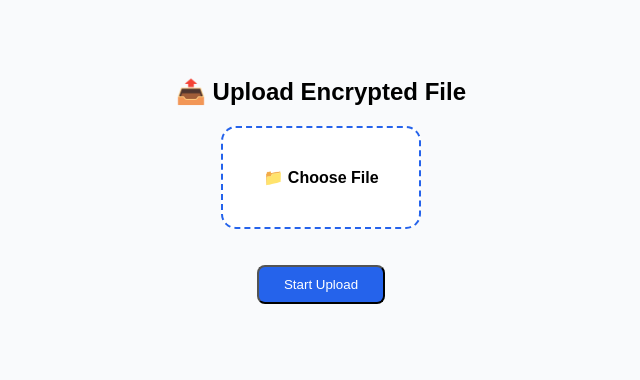
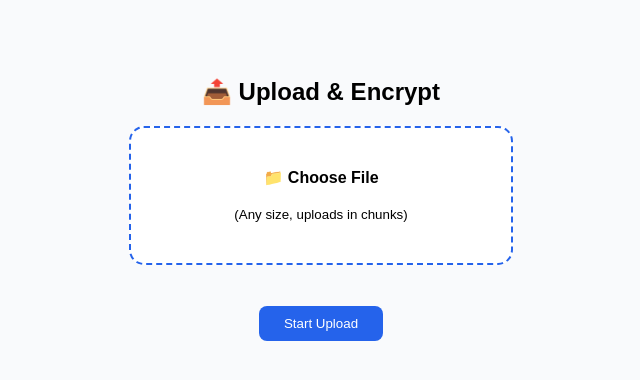
Before and after one commit to Eshwar2-cyber/SmartQr, a Flask app: page / in a window 1280 px wide. Shown: the top 380 px of the page, without its empty margins (319-959 px from the left). Run offline with Flask 3, Linux system fonts and the light colour scheme.

Commit message:
Fix QR final

```diff
--- a/app.py
+++ b/app.py
@@ -12,12 +12,12 @@ STATIC = os.path.join(BASE, "static")
 QRFOLDER = os.path.join(STATIC, "qrcodes")
 CHUNKS = os.path.join(BASE, "chunks")
 
-# ✅ Make sure folders exist
+# ✅ Ensure folders exist
 for f in [UPLOAD, ENCRYPT, STATIC, QRFOLDER, CHUNKS]:
     os.makedirs(f, exist_ok=True)
 
 PUBLIC = "https://smartqr-oyjd.onrender.com"
-CHUNK_SIZE = 1 * 1024 * 1024  # 1MB safer chunks
+CHUNK_SIZE = 1 * 1024 * 1024  # 1MB chunks
 
 def make_key():
     return base64.urlsafe_b64encode(os.urandom(32)).decode()
@@ -112,45 +112,50 @@ def finish_upload():
         "filename": filename
     })
 
-
 @app.route("/success/<filename>")
 def success(filename):
+    filename = secure_filename(filename)
+
+    qr_image = f"{filename}_qr.png"
+    public_link = f"{PUBLIC}/view/{filename}"
     key = request.args.get("key")
-    qr_image = f"{filename}_qr.png"
 
     meta = os.path.join(ENCRYPT, filename + ".meta")
     expires = None
     if os.path.exists(meta):
-        data = json.load(open(meta))
-        expires = max(0, int((data["time"] + 86400) - time.time()))
+        try:
+            with open(meta, "r") as f:
+                data = json.load(f)
+            expires = max(0, int((data.get("time", 0) + 86400) - time.time()))
+        except:
+            expires = None
 
     return render_template(
-    "success.html",
-    filename=filename,
-    qr_image=qr,
-    public_link=public_link,
-    key=key,
-    expires_in=expires,
-    uuid=uuid.uuid4().hex   # ✅ cache buster
-)
-
-
+        "success.html",
+        filename=filename,
+        qr_image=qr_image,
+        public_link=public_link,
+        key=key,
+        expires_in=expires,
+        uuid=uuid.uuid4().hex
+    )
 
 @app.route("/view/<filename>")
 def view(filename):
+    filename = secure_filename(filename)
     enc = os.path.join(ENCRYPT, filename)
     if not os.path.exists(enc):
         return render_template("404.html")
     return render_template("view.html", filename=filename)
 
-
 @app.route("/unlock/<filename>")
 def unlock(filename):
+    filename = secure_filename(filename)
     return render_template("unlock.html", filename=filename)
-
 
 @app.route("/decrypt/<filename>", methods=["POST"])
 def decrypt(filename):
+    filename = secure_filename(filename)
     key = request.form.get("key")
     enc = os.path.join(ENCRYPT, filename)
 
@@ -171,11 +176,10 @@ def decrypt(filename):
 
     return render_template("decrypted_success.html", link=f"/uploads/{filename}")
 
-
 @app.route("/uploads/<filename>")
 def serve_file(filename):
+    filename = secure_filename(filename)
     return send_file(os.path.join(UPLOAD, filename), as_attachment=False)
-
 
 if __name__ == "__main__":
     app.run(host="0.0.0.0", port=5000, debug=True)
--- a/templates/preview.html
+++ b/templates/preview.html
@@ -5,55 +5,92 @@
 <title>Upload File</title>
 <style>
   body{font-family:Arial;text-align:center;padding:50px;background:#f9fafc}
-  .box{border:2px dashed #2563eb;padding:40px;border-radius:15px;background:#fff;display:inline-block;cursor:pointer}
+  .box{
+    border:2px dashed #2563eb;
+    padding:40px;
+    border-radius:15px;
+    background:#fff;
+    display:inline-block;
+    cursor:pointer;
+    width:300px;
+  }
   input[type=file]{display:none}
-  .btn{background:#2563eb;color:white;padding:10px 25px;border-radius:8px;margin-top:20px;cursor:pointer}
-  #progressBar{width:70%;max-width:500px;margin:20px auto;height:16px;background:#e5e7eb;border-radius:10px;overflow:hidden;display:none}
-  #progress{height:100%;width:0;background:#2563eb;transition:.2s}
-  #eta{font-weight:bold;margin-top:8px}
+  .btn{
+    background:#2563eb;
+    color:white;
+    padding:10px 25px;
+    border-radius:8px;
+    margin-top:25px;
+    cursor:pointer;
+    border:none;
+  }
+  #progressBar{
+    width:70%;
+    max-width:500px;
+    margin:25px auto;
+    height:18px;
+    background:#e5e7eb;
+    border-radius:10px;
+    overflow:hidden;
+    display:none
+  }
+  #progress{
+    height:100%;
+    width:0;
+    background:#2563eb;
+    transition:.15s
+  }
+  #fileInfo{font-size:14px;color:#333;margin-top:10px}
+  #eta{font-weight:bold;margin-top:10px}
 </style>
 </head>
 <body>
 
-<h2>📤 Upload Encrypted File</h2>
+<h2>📤 Upload & Encrypt</h2>
 
 <label class="box">
-  <strong>📁 Choose File</strong><br>
+  <strong>📁 Choose File</strong><br><br>
+  <small>(Any size, uploads in chunks)</small>
   <input type="file" id="fileInput">
 </label>
 
-<p id="fileName"></p>
+<p id="fileInfo"></p>
 
-<div id="progressBar"><div id="progress"></div></div>
+<div id="progressBar">
+  <div id="progress"></div>
+</div>
+
 <p id="eta"></p>
 
 <button class="btn" onclick="startUpload()">Start Upload</button>
 
 <script>
 const fileInput = document.getElementById("fileInput");
-const fileName = document.getElementById("fileName");
+const fileInfo = document.getElementById("fileInfo");
 const progress = document.getElementById("progress");
 const progressBar = document.getElementById("progressBar");
 const etaText = document.getElementById("eta");
 
-// ✅ CHUNK SIZE 1MB (safer)
-const chunkSize = 1 * 1024 * 1024;
+// ✅ Safer 1MB chunks
+const chunkSize = 1024 * 1024;
 
 fileInput.addEventListener("change",()=>{
-  if(fileInput.files.length)
-    fileName.innerHTML = "✅ Selected: " + fileInput.files[0].name;
+  if(fileInput.files.length){
+    let f = fileInput.files[0];
+    fileInfo.innerHTML = `✅ Selected: <b>${f.name}</b><br>📦 ${(f.size/1024/1024).toFixed(2)} MB`;
+  }
 });
 
-async function uploadChunk(fd) {
+// ✅ retry a chunk until stored
+async function uploadChunk(form){
   while(true){
-    try {
-      const r = await fetch("/upload_chunk",{method:"POST",body:fd});
-      if(r.ok) return; // success
-    } catch(e){
-      console.log("Retrying...");
+    try{
+      const r = await fetch("/upload_chunk",{method:"POST", body:form});
+      if(r.ok) return;
+    }catch(e){
+      console.log("Network issue… retrying");
     }
-    // 🔁 wait 2 sec & retry
-    await new Promise(res=>setTimeout(res,2000));
+    await new Promise(res=>setTimeout(res,1500));
   }
 }
 
@@ -66,41 +103,44 @@ async function startUpload(){
 
   progressBar.style.display = "block";
   let uploaded = 0;
-  let startTime = Date.now();
+  let started = Date.now();
 
-  for(let i=0; i<totalChunks; i++){
-    const start = i * chunkSize;
-    const chunk = file.slice(start, start + chunkSize);
+  for(let i=0;i<totalChunks;i++){
+    let start = i * chunkSize;
+    let blob = file.slice(start, start + chunkSize);
 
     let form = new FormData();
-    form.append("chunk", chunk);
     form.append("file_id", fileId);
     form.append("filename", file.name);
     form.append("index", i);
+    form.append("chunk", blob);
 
-    await uploadChunk(form); // ✅ auto retry & resume
+    await uploadChunk(form);
 
     uploaded++;
-    const percent = Math.round((uploaded/totalChunks)*100);
+    let percent = Math.round((uploaded / totalChunks) * 100);
     progress.style.width = percent + "%";
 
-    let elapsed = (Date.now() - startTime)/1000;
-    let speed = uploaded / elapsed;
-    let remain = (totalChunks - uploaded) / speed;
-    etaText.innerHTML = `⏳ ${percent}% — Est time: ${remain.toFixed(1)}s`;
+    // ETA calculation
+    let elapsed = (Date.now() - started) / 1000;
+    let speed = uploaded / elapsed; // chunks per sec
+    let remainChunks = totalChunks - uploaded;
+    let eta = remainChunks / speed;
+
+    etaText.innerHTML = `⏳ ${percent}% — Est: ${eta.toFixed(1)}s`;
   }
 
-  // ✅ tell server to merge & encrypt
+  etaText.innerHTML = "🔐 Encrypting & Generating QR…";
+
   const resp = await fetch(`/finish_upload?file_id=${fileId}&filename=${encodeURIComponent(file.name)}`);
   const data = await resp.json();
 
   if(data.status !== "ok"){
-    return alert("❌ Server Error: " + (data.error || "unknown"));
+    return alert("❌ Server error: " + (data.error || "unknown"));
   }
 
   etaText.innerHTML = "✅ Upload complete! Redirecting...";
   window.location.href = `/success/${encodeURIComponent(file.name)}?key=${encodeURIComponent(data.key)}`;
-
 }
 </script>
 
--- a/templates/success.html
+++ b/templates/success.html
@@ -17,7 +17,6 @@
 <div class="card">
   <h2>✅ QR Code & Key Generated!</h2>
 
-  <!-- ✅ Correct working QR path -->
   <img class="qr"
        src="/static/qrcodes/{{ qr_image }}?v={{ uuid }}"
        alt="QR Code">
@@ -25,8 +24,6 @@
   <div class="key-box" id="keyBox">
     <strong>Your Key:</strong><br>{{ key }}
   </div>
-
-  <br>
 
   <button class="btn" onclick="copyKey()">Copy Key</button>
   <a class="btn" href="{{ public_link }}" target="_blank">Open File Page</a>
```
